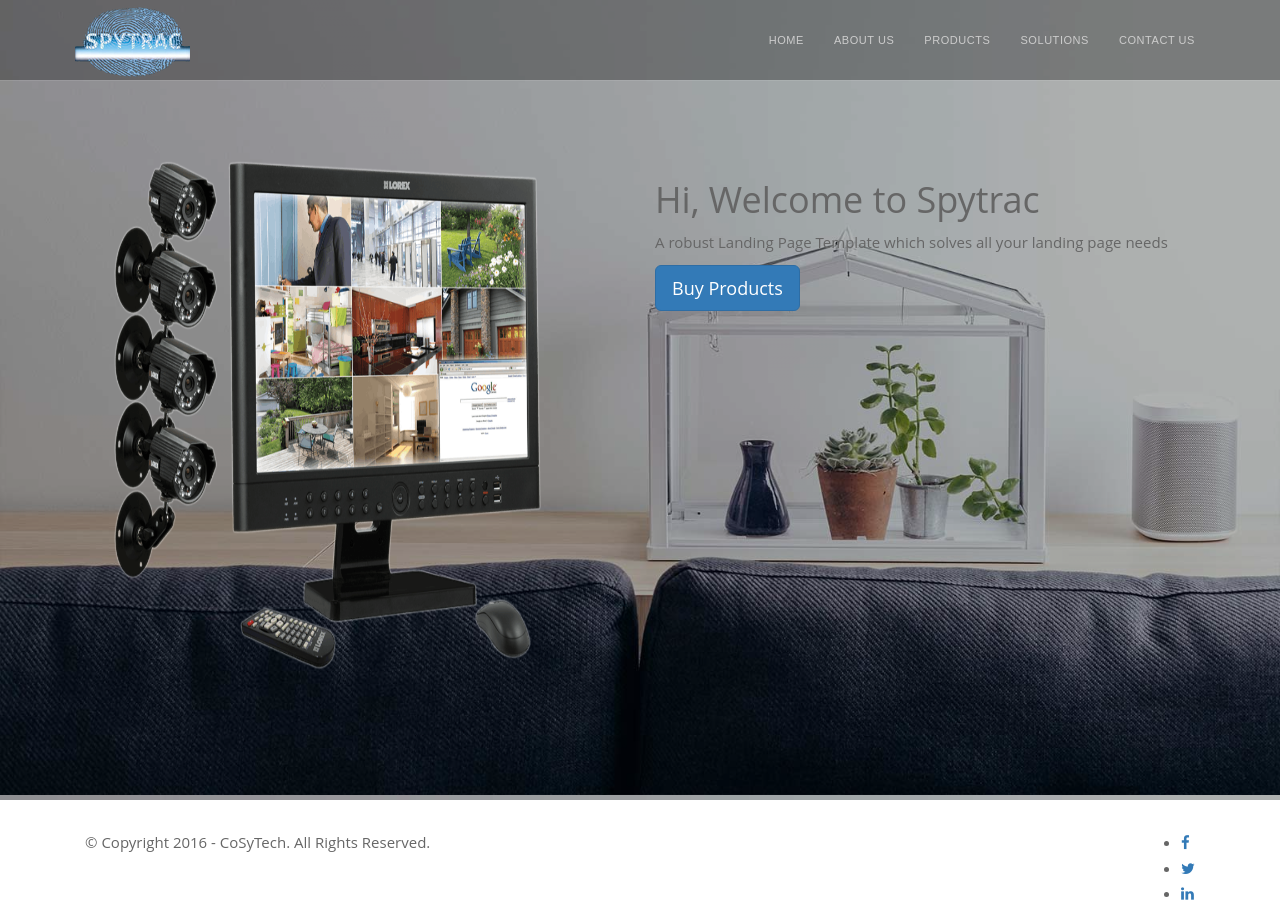
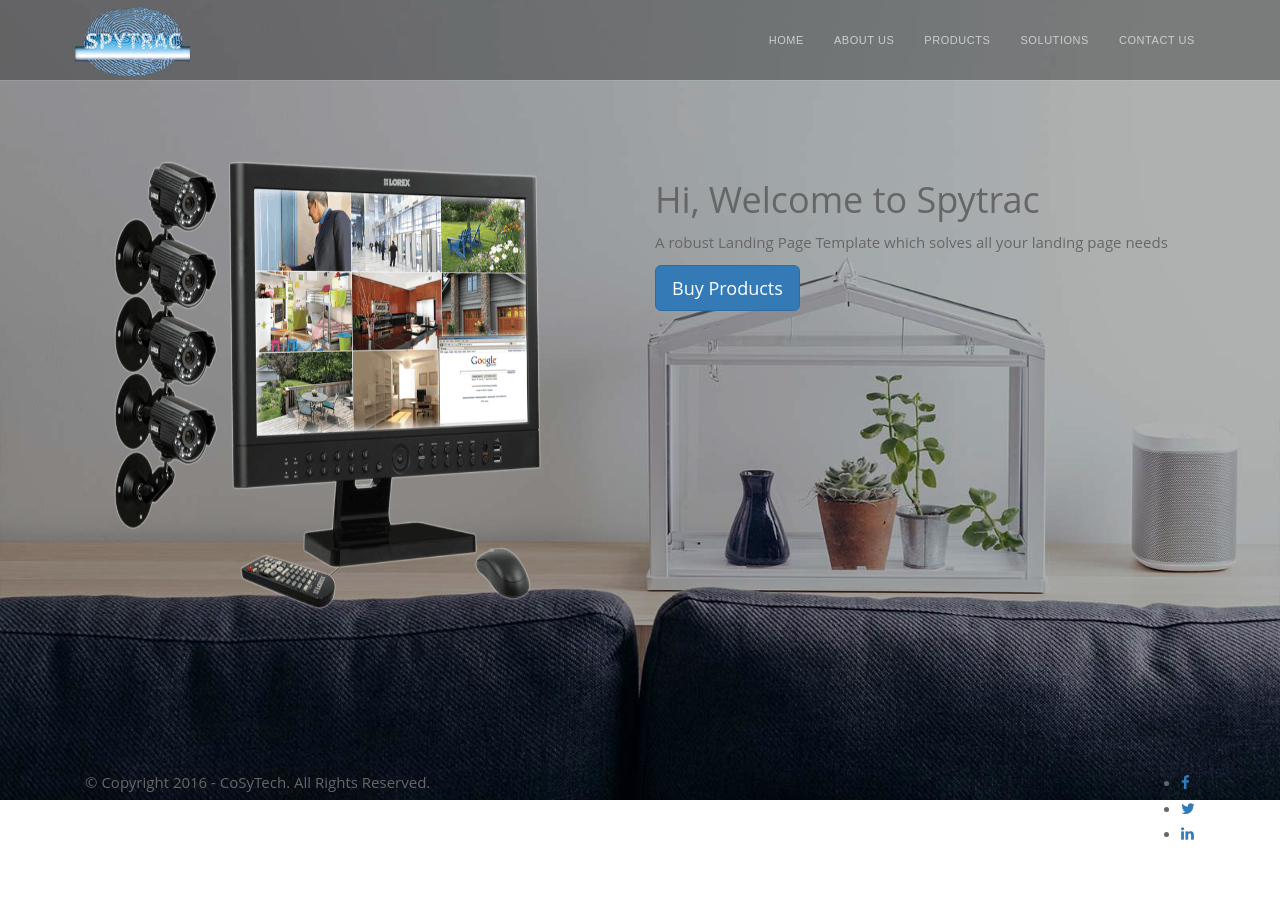
Before and after one commit to jangya/spytrac, a PHP site: page / in a window 1280 px wide. After the commit the page ends 840 px from the top, so only its background shows below. Run offline with PHP 8.4, Linux system fonts and the light colour scheme; some libraries are stand-ins or nearby versions.

Commit message:
Update spytrac.css

```diff
--- a/assets/css/spytrac.css
+++ b/assets/css/spytrac.css
@@ -349,6 +349,10 @@ body{
 .home-section{
     padding: 160px 0px;
 }
+.home-section img{
+    width:: 600px;
+    height: 450px;
+}
 .parallax {
     background-image: url("../img/home-bg2.jpg");
     height: 100%;
```
